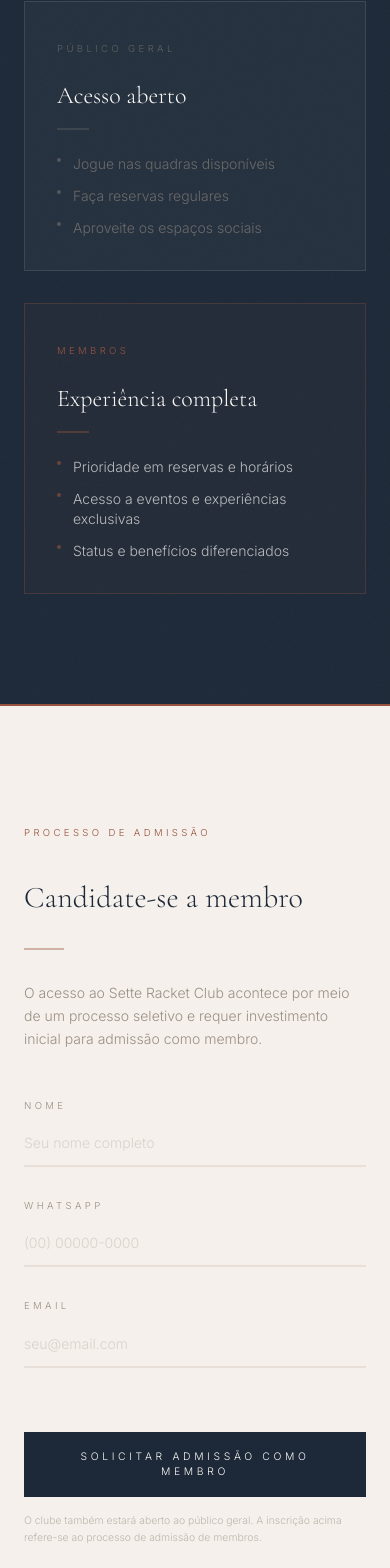
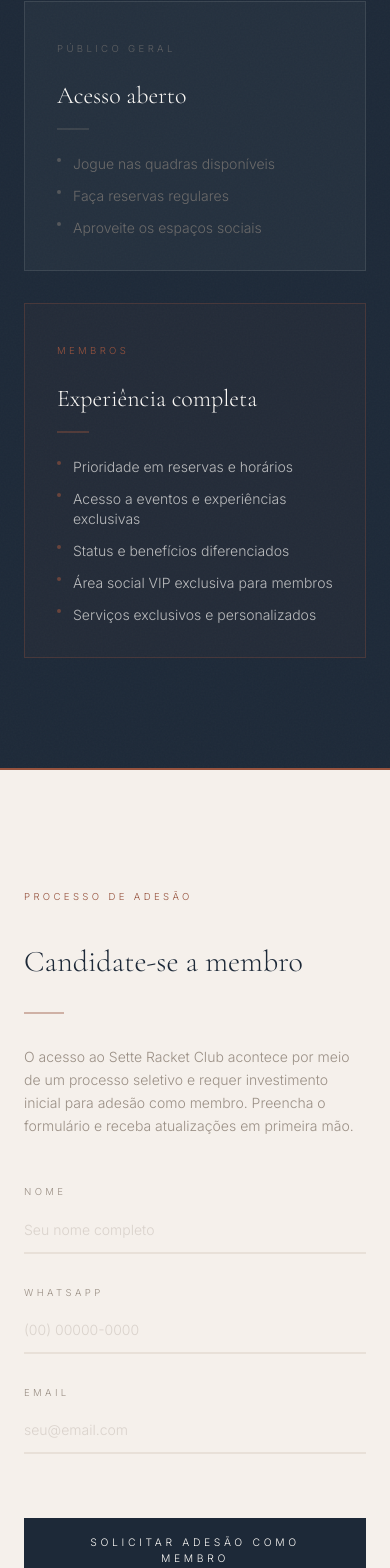
Before and after one commit to IanMarcelino/sette-lp-members, a React (Vite) app: page / in a window 390 px wide. Shown: the part 6961-8529 px from the top of the page. Built offline with nearby package versions, Linux system fonts and the light colour scheme.

Commit message:
add:integration signupform with google sheets

```diff
--- a/src/components/Members.jsx
+++ b/src/components/Members.jsx
@@ -36,7 +36,7 @@
             O clube contará com um grupo restrito de membros, com acesso a benefícios, prioridade e experiências diferenciadas.
           </p>
           <p className="mt-6 text-sm sm:text-base text-stone/50 font-light leading-relaxed max-w-lg mx-auto font-body">
-            A entrada como membro ocorre mediante processo de admissão e investimento inicial.
+            A entrada como membro ocorre mediante processo de adesão e investimento inicial.
           </p>
         </motion.div>
 
@@ -90,6 +90,14 @@
                 <span className="mt-1 w-1 h-1 rounded-full bg-terracotta/60 flex-shrink-0" />
                 Status e benefícios diferenciados
               </li>
+              <li className="flex items-start gap-3">
+                <span className="mt-1 w-1 h-1 rounded-full bg-terracotta/60 flex-shrink-0" />
+                Área social VIP exclusiva para membros
+              </li>
+              <li className="flex items-start gap-3">
+                <span className="mt-1 w-1 h-1 rounded-full bg-terracotta/60 flex-shrink-0" />
+                Serviços exclusivos e personalizados
+              </li>
             </ul>
           </div>
         </motion.div>
--- a/src/components/SignupForm.jsx
+++ b/src/components/SignupForm.jsx
@@ -8,10 +8,26 @@
   const [ref, controls] = useScrollReveal(0.1)
   const [form, setForm] = useState({ nome: '', whatsapp: '', email: '' })
   const [submitted, setSubmitted] = useState(false)
+  const [submitting, setSubmitting] = useState(false)
   const [focused, setFocused] = useState(null)
 
+  const SHEET_URL = 'https://script.google.com/macros/s/AKfycbzr-UX_Ix6Y9NI6BkCmTz6S7Dy1cWHZ6JJVGmrmBS8-85kMIUEnPEtPIRtYKryblNEj/exec'
+
   const handleChange = (e) => setForm((p) => ({ ...p, [e.target.name]: e.target.value }))
-  const handleSubmit = (e) => { e.preventDefault(); setSubmitted(true) }
+  const handleSubmit = async (e) => {
+    e.preventDefault()
+    setSubmitting(true)
+    try {
+      await fetch(SHEET_URL, {
+        method: 'POST',
+        body: JSON.stringify(form),
+      })
+    } catch {
+      // Salva mesmo se houver erro de CORS (o Apps Script recebe a request)
+    }
+    setSubmitting(false)
+    setSubmitted(true)
+  }
 
   const fields = [
     { id: 'nome', label: 'Nome', type: 'text', placeholder: 'Seu nome completo' },
@@ -45,12 +61,12 @@
             variants={{ visible: { opacity: 1, y: 0, transition: { duration: 1, delay: 0.2 } } }}>
 
             <span className="inline-block text-[0.6rem] tracking-ultra-wide uppercase text-terracotta font-light font-body mb-10">
-              Processo de admissão
+              Processo de adesão
             </span>
             <h2 className="font-display text-3xl sm:text-4xl md:text-5xl font-light text-navy">Candidate-se a membro</h2>
             <div className="my-8 w-10 h-[2px] bg-terracotta/40" />
             <p className="text-sm text-stone font-light leading-relaxed mb-12 font-body">
-              O acesso ao Sette Racket Club acontece por meio de um processo seletivo e requer investimento inicial para admissão como membro.
+              O acesso ao Sette Racket Club acontece por meio de um processo seletivo e requer investimento inicial para adesão como membro. Preencha o formulário e receba atualizações em primeira mão.
             </p>
 
             {submitted ? (
@@ -77,12 +93,12 @@
                   </div>
                 ))}
                 <div className="pt-8">
-                  <motion.button type="submit" whileHover={{ scale: 1.02 }} whileTap={{ scale: 0.98 }}
-                    className="w-full sm:w-auto px-12 py-4 bg-navy text-cream text-[0.65rem] sm:text-xs tracking-ultra-wide uppercase font-light font-body hover:bg-terracotta transition-all duration-500 ease-out cursor-pointer border border-navy hover:border-terracotta">
-                    Solicitar admissão como membro
+                  <motion.button type="submit" disabled={submitting} whileHover={{ scale: 1.02 }} whileTap={{ scale: 0.98 }}
+                    className="w-full sm:w-auto px-12 py-4 bg-navy text-cream text-[0.65rem] sm:text-xs tracking-ultra-wide uppercase font-light font-body hover:bg-terracotta transition-all duration-500 ease-out cursor-pointer border border-navy hover:border-terracotta disabled:opacity-50 disabled:cursor-not-allowed">
+                    {submitting ? 'Enviando...' : 'Solicitar adesão como membro'}
                   </motion.button>
                   <p className="mt-4 text-[0.65rem] text-stone/60 font-light font-body leading-relaxed max-w-sm">
-                    O clube também estará aberto ao público geral. A inscrição acima refere-se ao processo de admissão de membros.
+                    O clube também estará aberto ao público geral. A inscrição acima refere-se ao processo de adesão de membros.
                   </p>
                 </div>
               </form>
```
